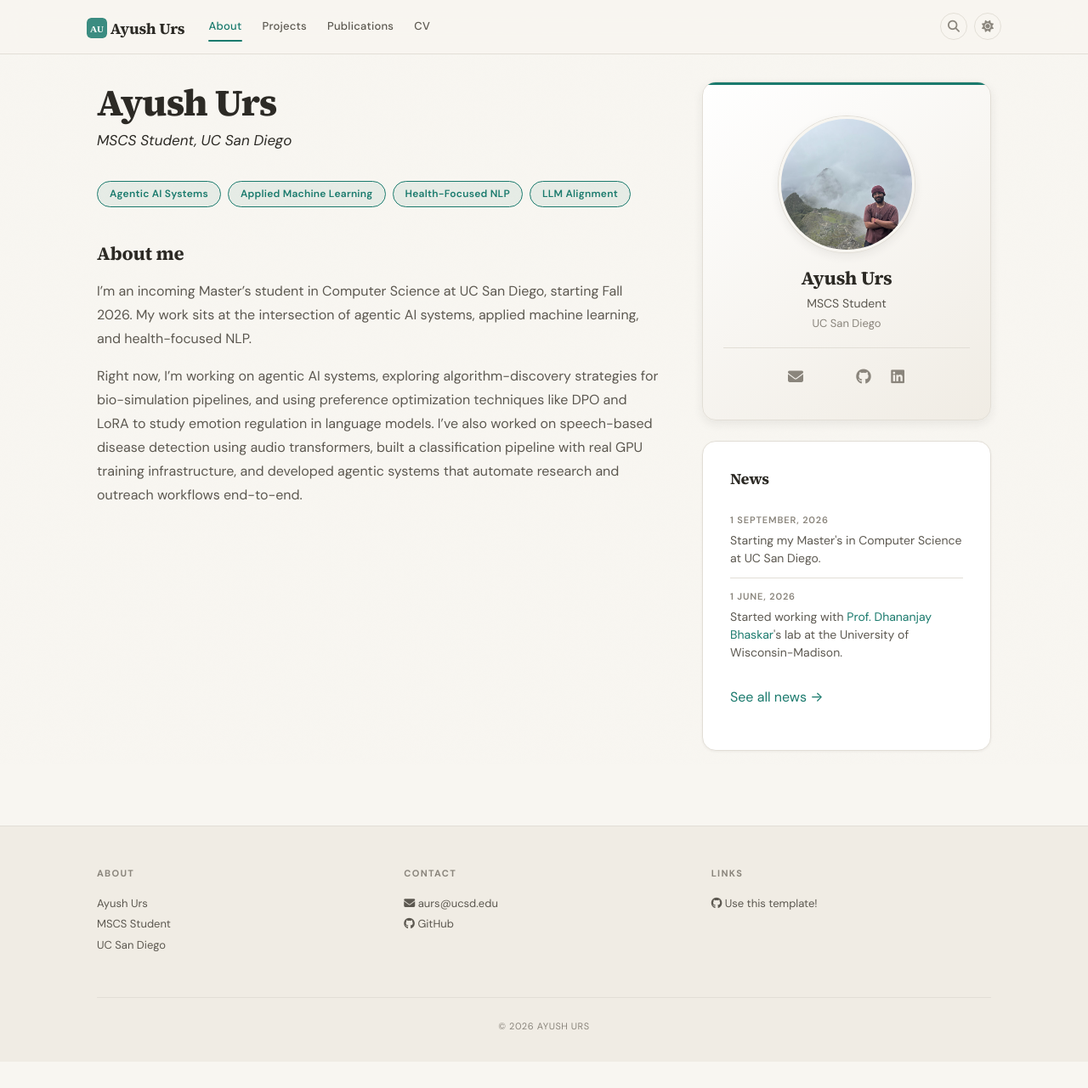
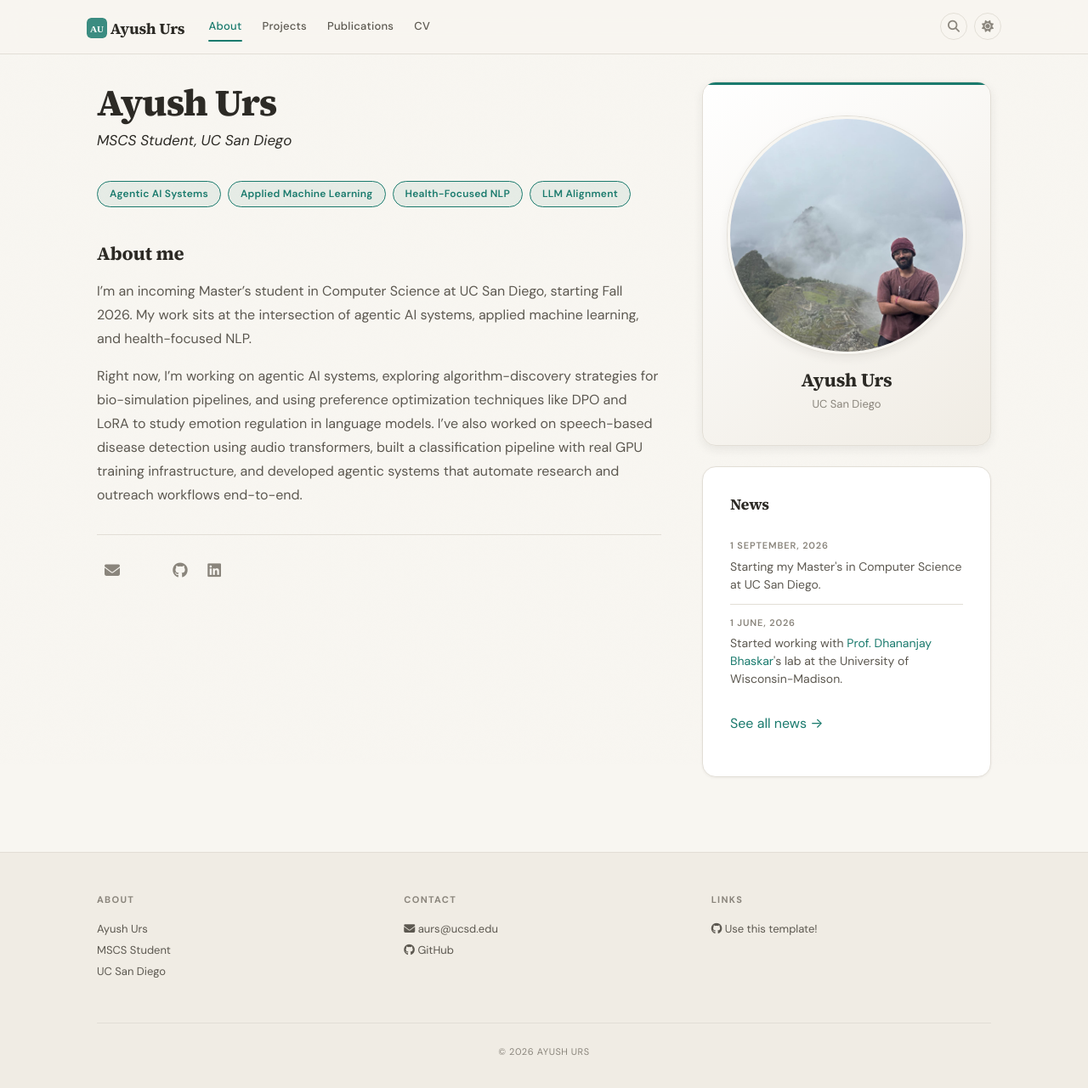
Before and after one commit to ayush11z/ayush11z.github.io, a Jekyll site: the page built from _pages/home.md, in a window 1280 px wide. Shown: the whole page at 85% size. Built offline with Jekyll 4.4.1, drawn with Linux system fonts in a browser that asks for light colours; a style sheet for code colours, icons or effects is not loaded; before the commit the page ends 1250 px from its top, so only the background shows below that.

Commit message:
Simplify sidebar profile card, move socials to bottom of home page
Drop the title line and social icons from the sidebar card, enlarge
the profile photo to fill the card, and add the social icons (email,
CV, GitHub, LinkedIn) to the bottom of the home page instead. Also
fix a dead link on the profile photo pointing to a since-removed
/about/ page.

Co-Authored-By: Claude Sonnet 5 <noreply@anthropic.com>

```diff
--- a/_includes/sidebar.html
+++ b/_includes/sidebar.html
@@ -1,20 +1,7 @@
 <div class="profile-card">
-<a href="{{ site.url }}{{ site.baseurl }}/about">
 <img src="{{ site.url }}{{ site.baseurl }}/images/{{ site.photo }}" class="profile-photo" alt="{{ site.name }}" loading="lazy">
-</a>
 <h4 class="profile-name">{{ site.name }}</h4>
-<p class="profile-title">{{ site.title }}</p>
 <p class="profile-institution">{{ site.institution }}</p>
-<div class="profile-links">
-{% if site.email %}<a href="mailto:{{ site.email }}" class="icon-link" title="Email"><i class="fa-solid fa-envelope"></i></a>{% endif %}
-{% if site.links.cv and site.links.cv != "" %}<a href="{{ site.url }}{{ site.baseurl }}/{{ site.links.cv }}" class="icon-link" title="CV"><i class="ai ai-cv"></i></a>{% endif %}
-{% if site.links.google_scholar and site.links.google_scholar != "" %}<a href="{{ site.links.google_scholar }}" class="icon-link" title="Google Scholar"><i class="ai ai-google-scholar"></i></a>{% endif %}
-{% if site.links.github and site.links.github != "" %}<a href="{{ site.links.github }}" class="icon-link" title="GitHub"><i class="fa-brands fa-github"></i></a>{% endif %}
-{% if site.links.researchgate and site.links.researchgate != "" %}<a href="{{ site.links.researchgate }}" class="icon-link" title="ResearchGate"><i class="ai ai-researchgate"></i></a>{% endif %}
-{% if site.links.orcid and site.links.orcid != "" %}<a href="{{ site.links.orcid }}" class="icon-link" title="ORCID"><i class="ai ai-orcid"></i></a>{% endif %}
-{% if site.links.twitter and site.links.twitter != "" %}<a href="{{ site.links.twitter }}" class="icon-link" title="Twitter"><i class="fa-brands fa-x-twitter"></i></a>{% endif %}
-{% if site.links.linkedin and site.links.linkedin != "" %}<a href="{{ site.links.linkedin }}" class="icon-link" title="LinkedIn"><i class="fa-brands fa-linkedin"></i></a>{% endif %}
-</div>
 {% if site.data.pi[0].educationshort %}
 <ul style="text-align: left; margin-top: var(--space-4); list-style: none; padding-left: 0;">
 {% for education in site.data.pi[0].educationshort %}
--- a/_pages/home.md
+++ b/_pages/home.md
@@ -20,3 +20,14 @@ permalink: /
 I'm an incoming Master's student in Computer Science at UC San Diego, starting Fall 2026. My work sits at the intersection of agentic AI systems, applied machine learning, and health-focused NLP.
 
 Right now, I'm working on agentic AI systems, exploring algorithm-discovery strategies for bio-simulation pipelines, and using preference optimization techniques like DPO and LoRA to study emotion regulation in language models. I've also worked on speech-based disease detection using audio transformers, built a classification pipeline with real GPU training infrastructure, and developed agentic systems that automate research and outreach workflows end-to-end.
+
+<div style="display: flex; flex-wrap: wrap; gap: var(--space-1); margin-top: var(--space-8); padding-top: var(--space-6); border-top: 1px solid var(--border-color);" markdown="0">
+{% if site.email %}<a href="mailto:{{ site.email }}" class="icon-link" title="Email"><i class="fa-solid fa-envelope"></i></a>{% endif %}
+{% if site.links.cv and site.links.cv != "" %}<a href="{{ site.url }}{{ site.baseurl }}/{{ site.links.cv }}" class="icon-link" title="CV"><i class="ai ai-cv"></i></a>{% endif %}
+{% if site.links.google_scholar and site.links.google_scholar != "" %}<a href="{{ site.links.google_scholar }}" class="icon-link" title="Google Scholar"><i class="ai ai-google-scholar"></i></a>{% endif %}
+{% if site.links.github and site.links.github != "" %}<a href="{{ site.links.github }}" class="icon-link" title="GitHub"><i class="fa-brands fa-github"></i></a>{% endif %}
+{% if site.links.researchgate and site.links.researchgate != "" %}<a href="{{ site.links.researchgate }}" class="icon-link" title="ResearchGate"><i class="ai ai-researchgate"></i></a>{% endif %}
+{% if site.links.orcid and site.links.orcid != "" %}<a href="{{ site.links.orcid }}" class="icon-link" title="ORCID"><i class="ai ai-orcid"></i></a>{% endif %}
+{% if site.links.twitter and site.links.twitter != "" %}<a href="{{ site.links.twitter }}" class="icon-link" title="Twitter"><i class="fa-brands fa-x-twitter"></i></a>{% endif %}
+{% if site.links.linkedin and site.links.linkedin != "" %}<a href="{{ site.links.linkedin }}" class="icon-link" title="LinkedIn"><i class="fa-brands fa-linkedin"></i></a>{% endif %}
+</div>
--- a/_sass/components/_profile.scss
+++ b/_sass/components/_profile.scss
@@ -28,8 +28,9 @@
   }
 
   .profile-photo {
-    width: 160px;
-    height: 160px;
+    width: 280px;
+    height: 280px;
+    max-width: 100%;
     border-radius: 50%;
     object-fit: cover;
     margin-bottom: var(--space-4);
@@ -52,25 +53,9 @@
     margin-top: 0;
   }
 
-  .profile-title {
-    font-size: 0.875rem;
-    color: var(--text-secondary);
-    margin-bottom: 0;
-  }
-
   .profile-institution {
     font-size: 0.8125rem;
     color: var(--text-muted);
     margin-bottom: var(--space-1);
   }
-
-  .profile-links {
-    display: flex;
-    justify-content: center;
-    gap: var(--space-1);
-    margin-top: var(--space-4);
-    padding-top: var(--space-4);
-    border-top: 1px solid var(--border-color);
-    flex-wrap: wrap;
-  }
 }
```
